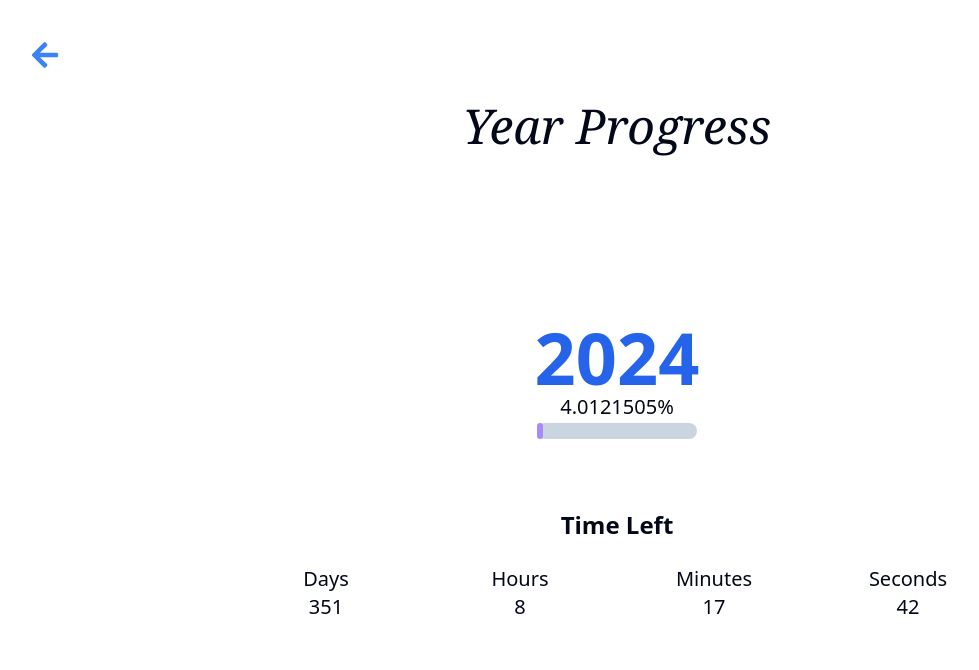
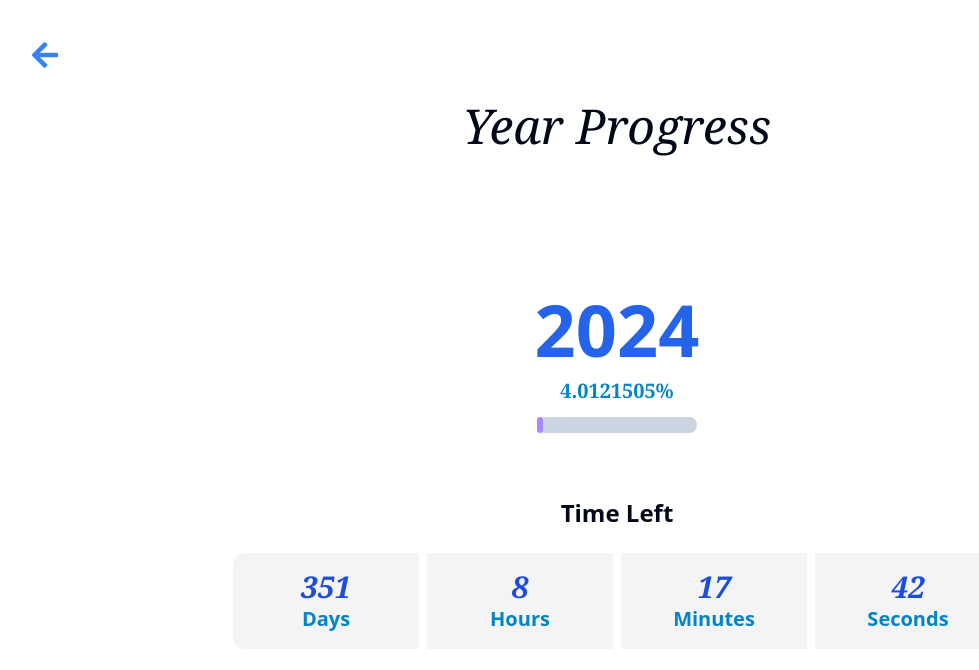
Before and after one commit to shahbaz4783/rapidtoolkit, a React (Vite) app: page /year-progress in a window 1280 px wide. Shown: the top 670 px of the page, without its empty margins (23-1002 px from the left). Built offline with nearby package versions, Linux system fonts and the light colour scheme; what tailwindcss-patterns would draw is missing.

Commit message:
improve ui of year progressor tool

```diff
--- a/src/app/YearProgresser.tsx
+++ b/src/app/YearProgresser.tsx
@@ -1,6 +1,7 @@
 import React, { useState, useEffect } from 'react';
 import { Main } from '../components/wrapper/Main';
-import { Progress } from '../components/ui/Progress';
+import { CurrentYearPercentage } from '../layouts/year-progress/CurrentYearPercentage';
+import { TimeLeftCard } from '../layouts/year-progress/TimeLeftCard';
 import {
 	TimeLeft,
 	calculatePercentageOfYearPassed,
@@ -41,34 +42,11 @@ export const YearProgresser: React.FC = () => {
 		<>
 			<Main title='Year Progress'>
 				<div className='flex flex-col justify-center h-full gap-16'>
-					<section className='text-center'>
-						<h1 className='font-extrabold text-7xl text-blue-600'>
-							{currentYear}
-						</h1>
-						<p className='text-xl'>{percentageOfYearPassed.toFixed(7)}%</p>
-						<Progress value={percentageOfYearPassed} max={100} />
-					</section>
-					<section className='text-center'>
-						<h1 className='text-2xl font-bold mb-6'>Time Left</h1>
-						<article className='grid grid-cols-4 gap-2 text-xl capitalize max-w-3xl m-auto'>
-							<div>
-								<h3>{timeLeft.days >= 2 ? 'days' : 'day'}</h3>
-								<p>{timeLeft.days}</p>
-							</div>
-							<div>
-								<h3>{timeLeft.hours >= 2 ? 'hours' : 'hour'}</h3>
-								<p>{timeLeft.hours}</p>
-							</div>
-							<div>
-								<h3>{timeLeft.minutes >= 2 ? 'minutes' : 'minute'}</h3>
-								<p>{timeLeft.minutes}</p>
-							</div>
-							<div>
-								<h3> {timeLeft.seconds >= 2 ? 'seconds' : 'second'}</h3>
-								<p>{timeLeft.seconds}</p>
-							</div>
-						</article>
-					</section>
+					<CurrentYearPercentage
+						year={currentYear}
+						percentage={percentageOfYearPassed}
+					/>
+					<TimeLeftCard timeleft={timeLeft} />
 				</div>
 			</Main>
 		</>
--- /dev/null
+++ b/src/layouts/year-progress/CurrentYearPercentage.tsx
@@ -0,0 +1,11 @@
+import { Progress } from "../../components/ui/Progress";
+
+export const CurrentYearPercentage: React.FC<{year: number, percentage: number}> = ({year, percentage}) => {
+  return (
+		<section className='text-center flex flex-col gap-3 items-center'>
+			<h1 className='font-extrabold text-7xl text-blue-600'>{year}</h1>
+			<p className='text-xl font-semibold text-sky-600 font-serif'>{percentage.toFixed(7)}%</p>
+			<Progress value={percentage} max={100} />
+		</section>
+	);
+}
--- /dev/null
+++ b/src/layouts/year-progress/TimeLeftCard.tsx
@@ -0,0 +1,46 @@
+export const TimeLeftCard: React.FC<{
+	timeleft: { days: number; hours: number; minutes: number; seconds: number };
+}> = ({ timeleft }) => {
+	return (
+		<section className='text-center'>
+			<h1 className='text-2xl font-bold mb-6'>Time Left</h1>
+			<article className='grid grid-cols-2 md:grid-cols-4 gap-2 text-xl capitalize max-w-3xl m-auto'>
+				<div className='p-4 bg-zinc-100 rounded-s-xl'>
+					<p className='text-3xl text-blue-700 italic font-bold font-serif'>
+						{timeleft.days}
+					</p>
+					<h3 className='font-semibold text-sky-600'>
+						{timeleft.days >= 2 ? 'days' : 'day'}
+					</h3>
+				</div>
+
+				<div className='p-4 bg-zinc-100 rounded-e-xl md:rounded-none'>
+					<p className='text-3xl text-blue-700 italic font-bold font-serif'>
+						{timeleft.hours}
+					</p>
+					<h3 className='font-semibold text-sky-600'>
+						{timeleft.hours >= 2 ? 'hours' : 'hour'}
+					</h3>
+				</div>
+
+				<div className='p-4 bg-zinc-100 rounded-s-xl md:rounded-none'>
+					<p className='text-3xl text-blue-700 italic font-bold font-serif'>
+						{timeleft.minutes}
+					</p>
+					<h3 className='font-semibold text-sky-600'>
+						{timeleft.minutes >= 2 ? 'minutes' : 'minute'}
+					</h3>
+				</div>
+
+				<div className='p-4 bg-zinc-100 rounded-e-xl'>
+					<p className='text-3xl text-blue-700 italic font-bold font-serif'>
+						{timeleft.seconds}
+					</p>
+					<h3 className='font-semibold text-sky-600'>
+						{timeleft.seconds >= 2 ? 'seconds' : 'second'}
+					</h3>
+				</div>
+			</article>
+		</section>
+	);
+};
```
